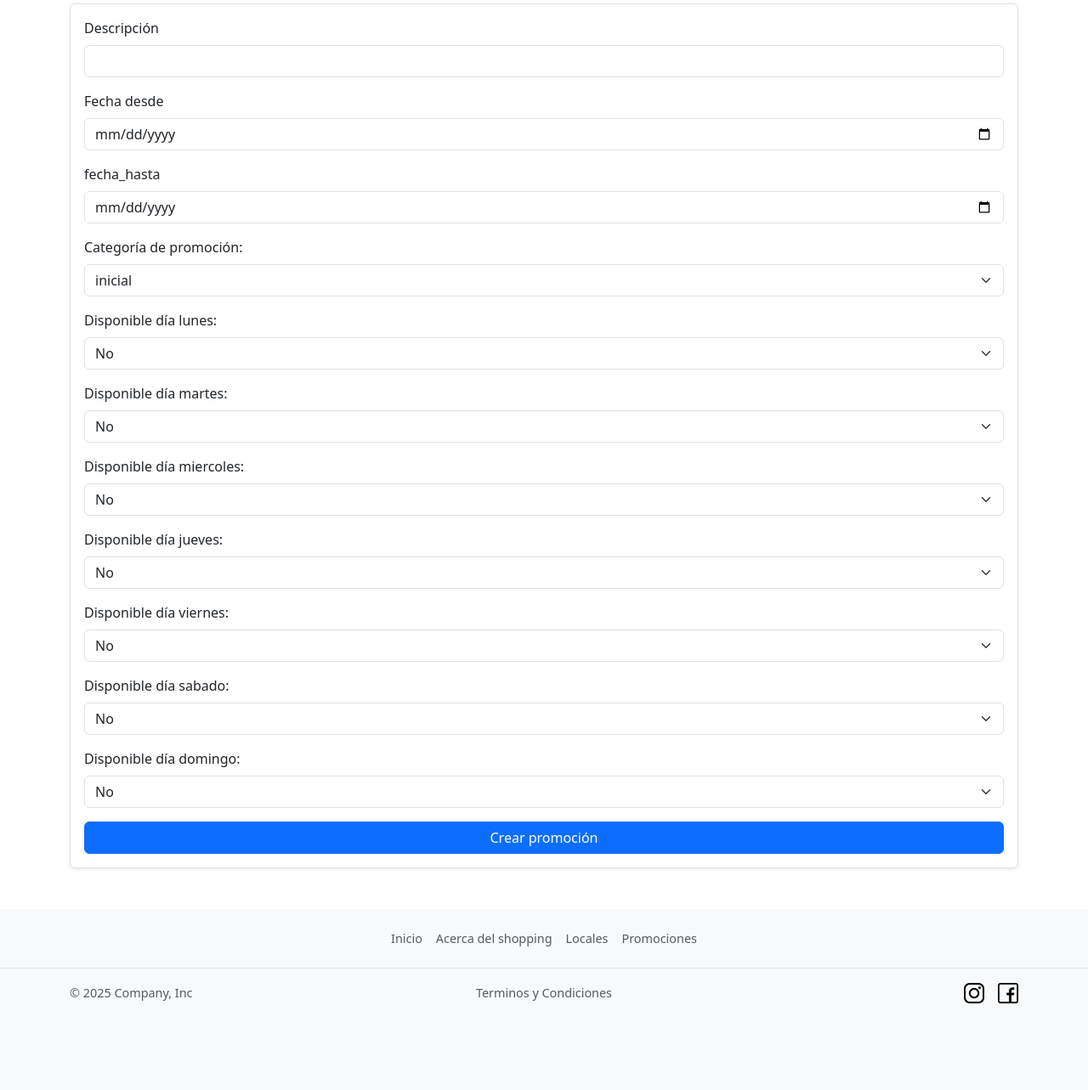
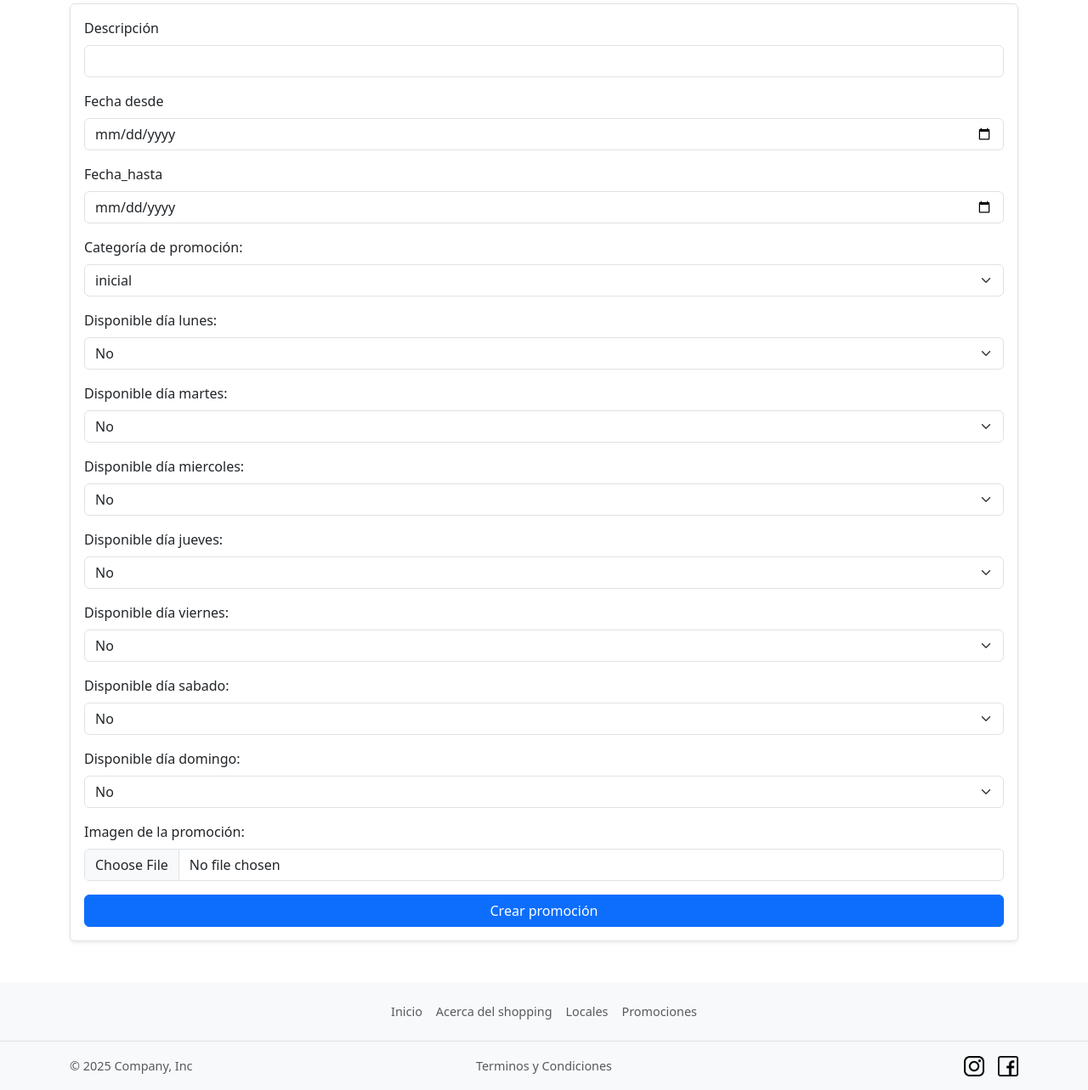
Before and after one commit to franlovatti/TP_EG_Gregoret_Lovatti_Repupilli_Schiffo, a PHP site: page /front/nuevapromocion.php in a window 1280 px wide. Shown: the part 177-1460 px from the top of the page at 85% size. Before the commit the page ends 1358 px from the top, so only its background shows below. Run offline with PHP 8.4, Linux system fonts and the light colour scheme; the visitor is signed in with stand-in values (Sample User, id 1); tables that the repository leaves empty or names only in its code hold one stand-in row (values such as "Sample post").

Commit message:
agregue un campo para poder cargar la imagen

```diff
--- a/front/nuevapromocion.php
+++ b/front/nuevapromocion.php
@@ -46,7 +46,7 @@ if ($resultado && mysqli_num_rows($resultado) > 0) {
     <div class="container my-5">
     <H4>Crear un nueva promoción:</H4>
 
-        <form method="post" action="gestionarnuevapromocion.php" class="p-3 border rounded shadow-sm">
+        <form method="post" action="gestionarnuevapromocion.php" class="p-3 border rounded shadow-sm" enctype="multipart/form-data">
         <div class="mb-3">
             <label for="descripcion" class="form-label">Descripción</label>
             <input type="text" name="descripcion" id="descripcion" class="form-control" required>
@@ -56,7 +56,7 @@ if ($resultado && mysqli_num_rows($resultado) > 0) {
             <input type="date" name="fecha_desde" id="fecha_desde" class="form-control" required>
         </div>
         <div class="mb-3">
-            <label for="fecha_hasta" class="form-label">fecha_hasta</label>
+            <label for="fecha_hasta" class="form-label">Fecha_hasta</label>
             <input type="date" name="fecha_hasta" id="fecha_hasta" class="form-control" required>
         </div>
         <div class="mb-3">
@@ -117,21 +117,20 @@ if ($resultado && mysqli_num_rows($resultado) > 0) {
             </select>
         </div>
         <input type="hidden" name="id_local" value="<?= $id_local ?>">
+        <div class="mb-3">
+            <label for="imagen" class="form-label">Imagen de la promoción:</label>
+            <input type="file" name="imagen_prom" id="imagen_prom" accept="image/*" class="form-control"  required>
+        </div>
+        <input type="hidden" name="estado" value="pendiente">
         <div class="d-grid">
             <button type="submit" name="crear_promocion" class="btn btn-primary">Crear promoción</button>
         </div>
         </form>
     </div>
 
-
-
-
-
-
 <?php }else {
     echo "<div class='alert alert-info text-center my-5'>Hay un problema con el id del dueño</div>";
 }
-mysqli_close($conexion);
 ?>
 
 <footer class="footer mt-auto py-3 bg-body-tertiary">
```
